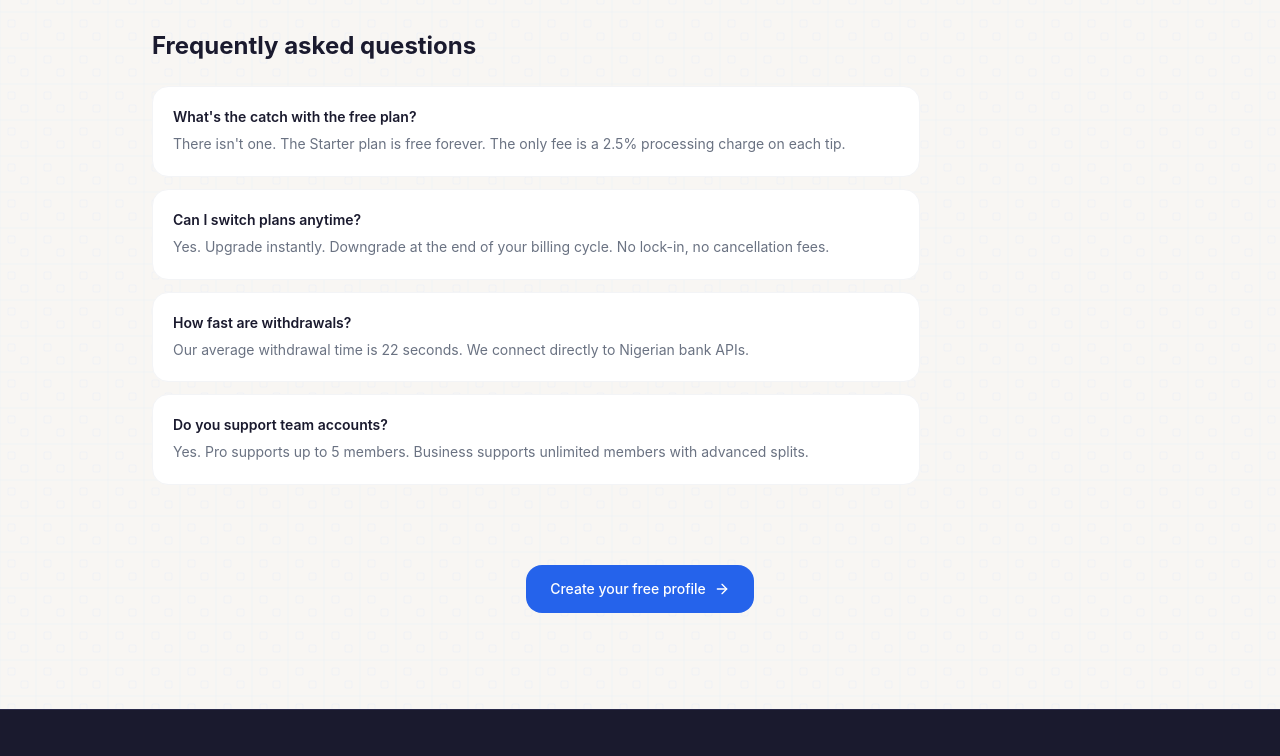
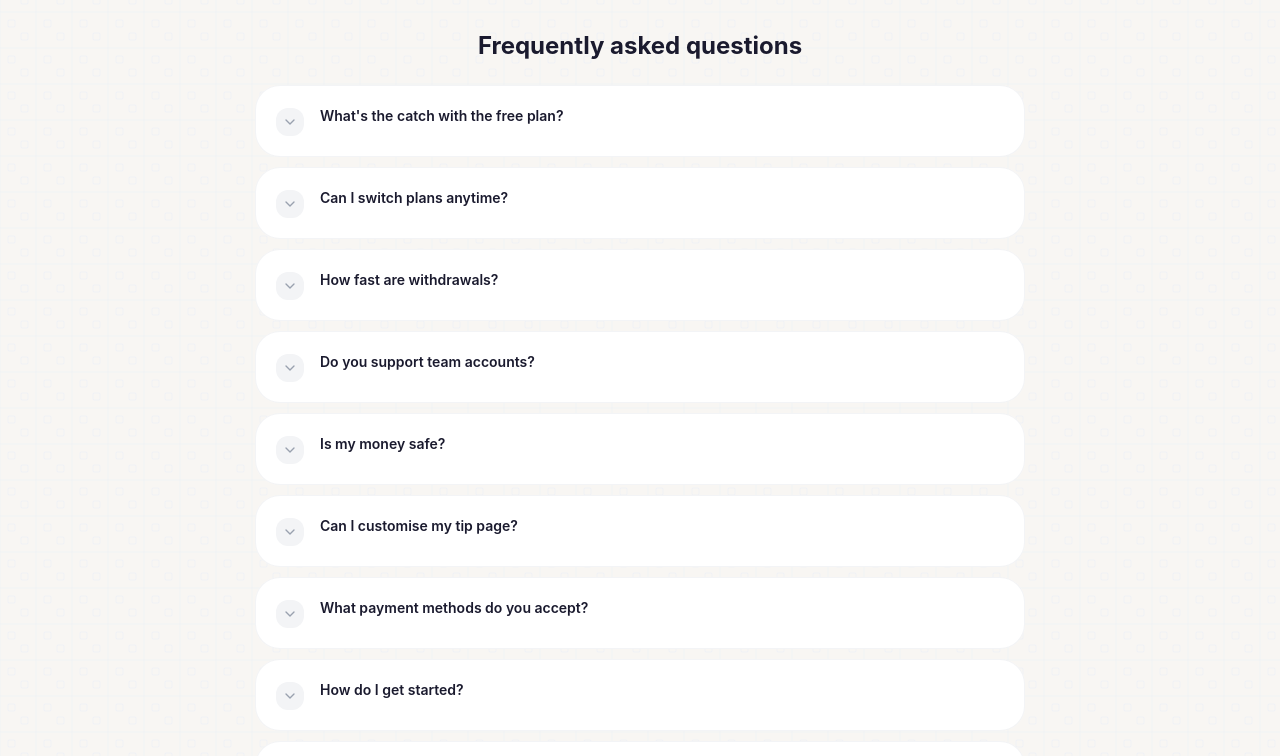
Before and after one commit to BANKOLEDO/tipfy, a React (Vite) app in the folder frontend/: page /pricing in a window 1280 px wide. Shown: the part 780-1536 px from the top of the page. Built offline with nearby package versions, Linux system fonts and the light colour scheme; the HTML template or start-up script is replaced by a standard one.

Commit message:
frontend: update PricingPage

```diff
--- a/frontend/src/pages/PricingPage.tsx
+++ b/frontend/src/pages/PricingPage.tsx
@@ -1,6 +1,6 @@
 import { Link } from 'react-router-dom'
-import { motion } from 'framer-motion'
-import { Check, X, ArrowRight } from 'lucide-react'
+import { motion, AnimatePresence } from 'framer-motion'
+import { Check, X, ArrowRight, ChevronDown } from 'lucide-react'
 import { useState } from 'react'
 import Nav from '~/components/landing/Nav'
 import Footer from '~/components/landing/Footer'
@@ -40,10 +40,68 @@ const faqs = [
   { q: 'Can I switch plans anytime?', a: 'Yes. Upgrade instantly. Downgrade at the end of your billing cycle. No lock-in, no cancellation fees.' },
   { q: 'How fast are withdrawals?', a: 'Our average withdrawal time is 22 seconds. We connect directly to Nigerian bank APIs.' },
   { q: 'Do you support team accounts?', a: 'Yes. Pro supports up to 5 members. Business supports unlimited members with advanced splits.' },
+  { q: 'Is my money safe?', a: 'Yes. We use bank-level encryption and are PCI DSS compliant. All transactions are processed through licensed Nigerian payment processors.' },
+  { q: 'Can I customise my tip page?', a: 'Absolutely. Pro and Business plans let you add your own branding, colours, profile photo, bio, and custom tip amounts.' },
+  { q: 'What payment methods do you accept?', a: 'We accept all major debit and credit cards, bank transfers, and USSD payments through our secure payment partners.' },
+  { q: 'How do I get started?', a: 'Sign up for free, customise your profile, share your unique link or QR code, and start receiving tips in minutes.' },
+  { q: 'Are there any hidden fees?', a: 'None. The only charge is the 2.5% processing fee on each tip. No monthly fees on Starter, and no surprise charges on any plan.' },
+  { q: 'Do you offer refunds?', a: 'Tip recipients receive funds directly, so refunds are handled between you and your tipper. We can assist with disputed transactions on a case-by-case basis.' },
 ]
+
+function FaqItem({ faq, index, open, onToggle }: { faq: { q: string; a: string }; index: number; open: boolean; onToggle: () => void }) {
+  return (
+    <motion.div
+      initial={{ opacity: 0, y: 16 }}
+      whileInView={{ opacity: 1, y: 0 }}
+      viewport={{ once: true }}
+      transition={{ delay: index * 0.06 }}
+      className="group"
+    >
+      <button
+        onClick={onToggle}
+        className={`w-full text-left flex items-start gap-4 p-5 rounded-2xl transition-all duration-300 ${
+          open
+            ? 'bg-accent/5 ring-1 ring-accent/20'
+            : 'bg-white hover:bg-gray-50/80 ring-1 ring-gray-100 hover:ring-gray-200'
+        }`}
+      >
+        <span
+          className={`mt-0.5 flex h-7 w-7 shrink-0 items-center justify-center rounded-lg transition-all duration-300 ${
+            open
+              ? 'bg-accent text-white rotate-0'
+              : 'bg-gray-100 text-gray-400 group-hover:bg-accent/10 group-hover:text-accent'
+          }`}
+        >
+          <ChevronDown
+            className={`h-4 w-4 transition-transform duration-300 ${open ? 'rotate-180' : ''}`}
+          />
+        </span>
+        <div className="flex-1 min-w-0">
+          <h3 className={`font-semibold text-sm transition-colors duration-200 ${open ? 'text-accent' : 'text-dark-text'}`}>
+            {faq.q}
+          </h3>
+          <AnimatePresence initial={false}>
+            {open && (
+              <motion.div
+                initial={{ height: 0, opacity: 0 }}
+                animate={{ height: 'auto', opacity: 1 }}
+                exit={{ height: 0, opacity: 0 }}
+                transition={{ duration: 0.25, ease: [0.4, 0, 0.2, 1] }}
+                className="overflow-hidden"
+              >
+                <p className="text-sm text-gray-500 leading-relaxed pt-2">{faq.a}</p>
+              </motion.div>
+            )}
+          </AnimatePresence>
+        </div>
+      </button>
+    </motion.div>
+  )
+}
 
 export default function PricingPage() {
   const [annual, setAnnual] = useState(false)
+  const [openIndex, setOpenIndex] = useState<number | null>(null)
 
   return (
     <div className="min-h-screen bg-light text-dark-text pattern-grid">
@@ -84,14 +142,12 @@ export default function PricingPage() {
             ))}
           </div>
 
-          <motion.h2 initial={{ opacity: 0, y: 16 }} whileInView={{ opacity: 1, y: 0 }} viewport={{ once: true }} className="text-xl sm:text-2xl font-bold mb-6">Frequently asked questions</motion.h2>
-          <div className="space-y-3 max-w-3xl">
+          <div className="max-w-3xl mx-auto text-center">
+            <motion.h2 initial={{ opacity: 0, y: 16 }} whileInView={{ opacity: 1, y: 0 }} viewport={{ once: true }} className="text-xl sm:text-2xl font-bold mb-6">Frequently asked questions</motion.h2>
+          </div>
+          <div className="space-y-3 max-w-3xl mx-auto">
             {faqs.map((faq, i) => (
-              <motion.div key={i} initial={{ opacity: 0, y: 12 }} whileInView={{ opacity: 1, y: 0 }} viewport={{ once: true }} transition={{ delay: i * 0.05 }}
-                className="bg-white border border-gray-100 rounded-xl p-5">
-                <h3 className="font-semibold text-sm mb-1.5">{faq.q}</h3>
-                <p className="text-sm text-gray-500 leading-relaxed">{faq.a}</p>
-              </motion.div>
+              <FaqItem key={i} faq={faq} index={i} open={openIndex === i} onToggle={() => setOpenIndex(openIndex === i ? null : i)} />
             ))}
           </div>
 
```
